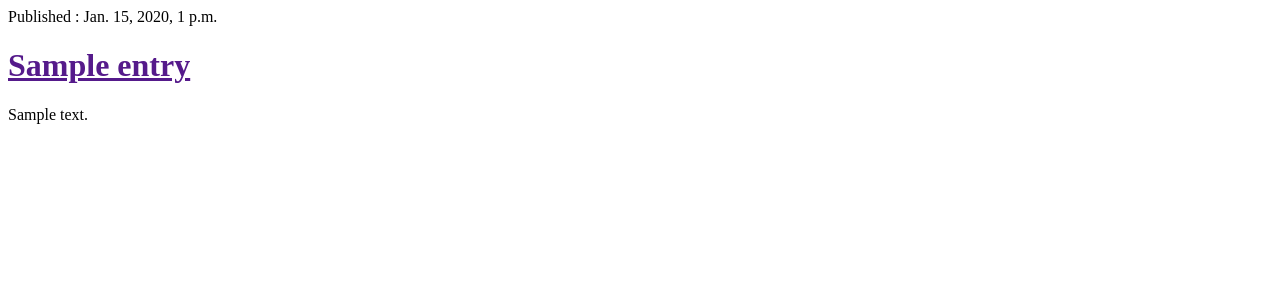
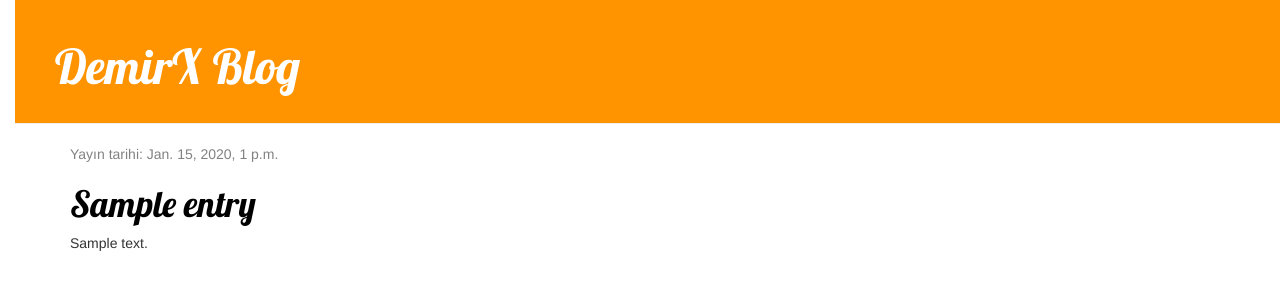
Before and after one commit to daddydemir/Django-web-programming, a Django app: page / in a window 1280 px wide. Shown: the top 300 px of the page. Run offline with Django 3.2, Linux system fonts and the light colour scheme; tables that the repository leaves empty hold one stand-in row (values such as "Sample post"); some libraries are stand-ins or nearby versions.

Commit message:
1.11.2021 : 17.30

```diff
--- /dev/null
+++ b/myapp/static/css/myapp.css
@@ -0,0 +1,65 @@
+h1 a {
+    font-family: 'Lobster';
+    color: #FCA205;
+}
+
+body {
+    padding-left: 15px;
+}
+
+.page-header {
+    background-color: #ff9400;
+    margin-top: 0;
+    padding: 20px 20px 20px 40px;
+}
+
+.page-header h1,
+.page-header h1 a,
+.page-header h1 a:visited,
+.page-header h1 a:active {
+    color: #ffffff;
+    font-size: 36pt;
+    text-decoration: none;
+}
+
+.content {
+    margin-left: 40px;
+}
+
+h1,
+h2,
+h3,
+h4 {
+    font-family: 'Lobster', cursive;
+}
+
+.date {
+    color: #828282;
+}
+
+.save {
+    float: right;
+}
+
+.post-form textarea,
+.post-form input {
+    width: 100%;
+}
+
+.top-menu,
+.top-menu:hover,
+.top-menu:visited {
+    color: #ffffff;
+    float: right;
+    font-size: 26pt;
+    margin-right: 20px;
+}
+
+.post {
+    margin-bottom: 70px;
+}
+
+.post h1 a,
+.post h1 a:visited {
+    color: #000000;
+}
--- /dev/null
+++ b/myapp/templates/myapp/base.html
@@ -0,0 +1,26 @@
+{% load static %}
+<html>
+
+<head>
+    <title> daddydemir </title>
+    <link href="//fonts.googleapis.com/css?family=Lobster&subset=latin,latin-ext" rel="stylesheet" type="text/css">
+    <link rel="stylesheet" href="//maxcdn.bootstrapcdn.com/bootstrap/3.2.0/css/bootstrap.min.css">
+    <link rel="stylesheet" href="//maxcdn.bootstrapcdn.com/bootstrap/3.2.0/css/bootstrap-theme.min.css">
+    <link rel="stylesheet" href="{% static 'css/myapp.css' %}">
+
+</head>
+
+<body>
+    <div class="page-header">
+        <h1><a href="/">DemirX Blog</a></h1>
+    </div>
+    <div class="content container">
+        <div class="row">
+            <div class="col-md-8">
+                {% block content %} {% endblock %}
+            </div>
+        </div>
+    </div>
+</body>
+
+</html>
--- a/myapp/templates/myapp/post_list.html
+++ b/myapp/templates/myapp/post_list.html
@@ -1,19 +1,9 @@
-<html>
-
-<head>
-    <title> daddydemir </title>
-</head>
-
-<body>
-    {% for i in entries %}
-    <div>
-        <p>Published : {{ i.published_date }}</p>
-        <h1><a href=""> {{i.title}} </a></h1>
-        <p> {{i.text | linebreaks }}</p>
+{% extends 'myapp/base.html' %} {% block content %} {% for post in entries %}
+<div class="post">
+    <div class="date">
+        <p>Yayın tarihi: {{ post.published_date }}</p>
     </div>
-    {% endfor %}
-
-
-</body>
-
-</html>
+    <h1><a href="">{{ post.title }}</a></h1>
+    <p>{{ post.text|linebreaksbr }}</p>
+</div>
+{% endfor %}{% endblock %}
```
